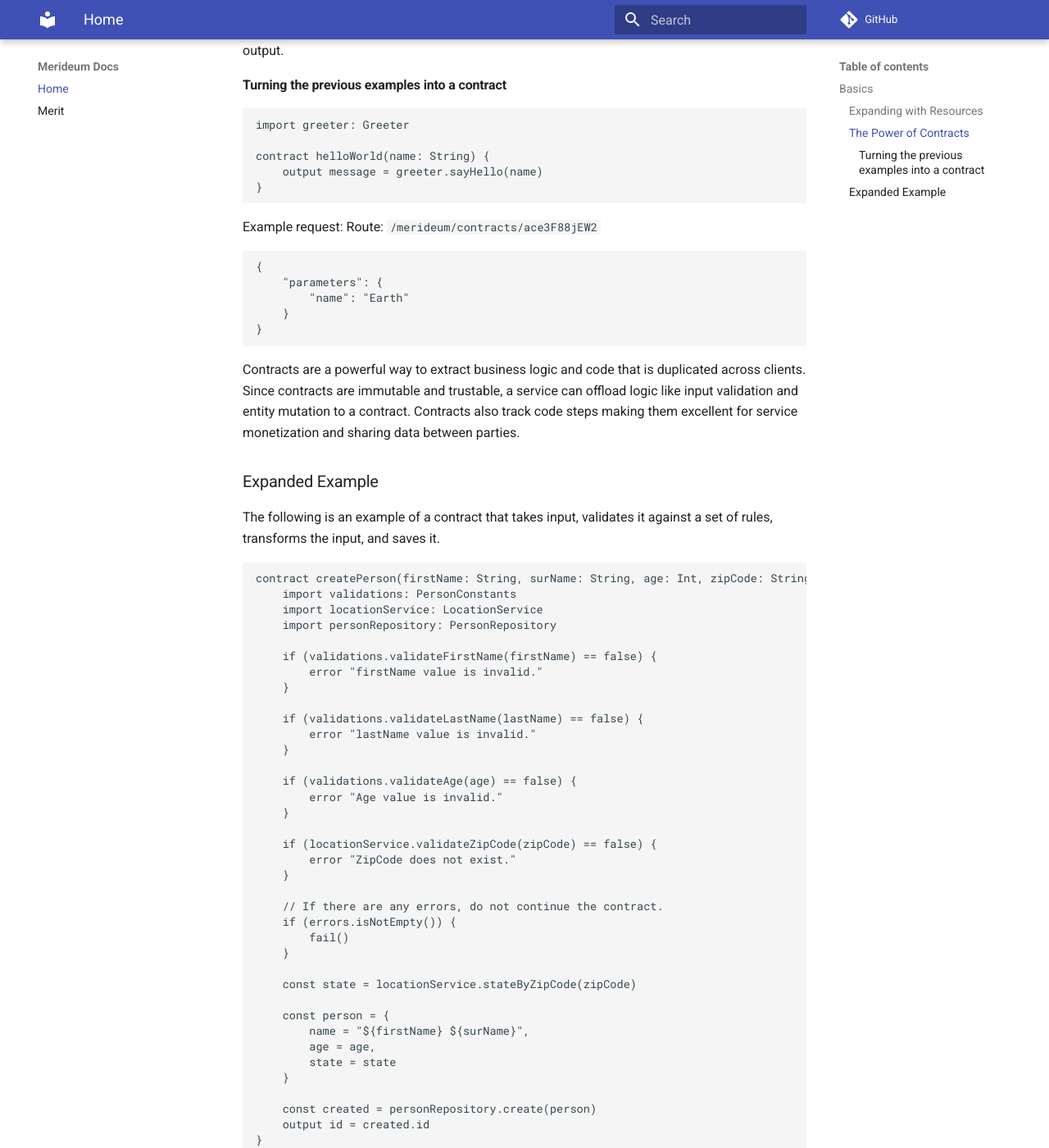
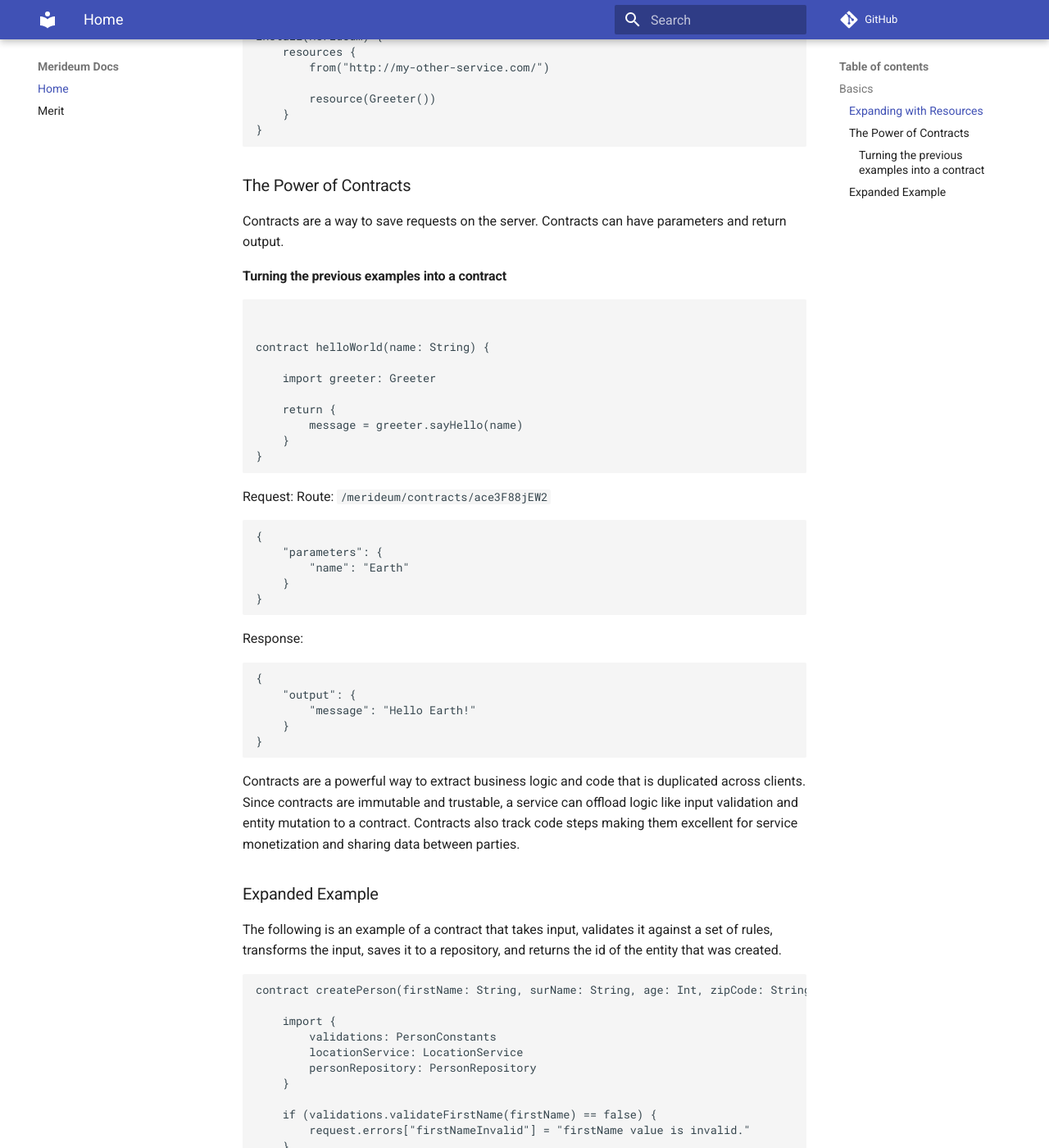
Before and after one commit to merideum/merideum-spec, an MkDocs documentation site: the page built from docs/index.md, in a window 1280 px wide and 1400 px high, scrolled down 1786 px. Shown: the whole window at 82% size. Built offline with MkDocs 1.6.1 and Material for MkDocs 9.7.7, drawn with Linux system fonts in a browser that asks for light colours; comment, search, counter and statistics services are not loaded; some of the changed text lies outside the part shown.

Commit message:
Update index.md

````diff
--- a/docs/index.md
+++ b/docs/index.md
@@ -1,7 +1,7 @@
 # Welcome to the Merideum Docs!
 
 ## Basics
-Merideum is an http request protocol and execution engine that aims to make web services more dynamic and code-like. A Merideum server is a repository for resources which can be used within a request. Merideum includes a programming language called Merit which is used to define a request to the server. The server executes the code and returns a result.
+Merideum is an http request protocol and execution engine that aims to make web services more dynamic and code-like.  Merideum includes a programming language called Merit which is used to define a request to the server. The server executes the code and returns a result.
 
 Merit code is written within the request body:
 
@@ -9,7 +9,9 @@ Merit code is written within the request body:
 request helloWorld {
     const name = "Earth"
 
-    output message = "Hello ${name}!"
+    const message = "Hello ${name}!"
+
+    return message
 }
 ```
 
@@ -18,13 +20,13 @@ When a `POST` is made to `/merideum` with that request body, the result is retur
 ```json
 {
     "output": {
-        "name": "Hello Earth!"
+        "message": "Hello Earth!"
     }
 }
 ```
 
 ### Expanding with Resources
-Resources can be `imported` on a request to call code external to the request. Resources are defined in the server's codebase and exposed on the request using the Merideum API.
+A Merideum server is a repository for resources which can be used within a request. Resources are defined in the server and exposed on the request using the Merideum API.
 
 The resource, defined in Kotlin:
 ```kotlin
@@ -49,12 +51,15 @@ install(Merideum) {
 Now the functions of `Greeter` can be used in the request:
 
 ```
-import greeter: Greeter
+request helloWorld {
 
-request helloWorld {
+    import greeter: Greeter
+
     const name = "Earth"
 
-    output message = greeter.sayHello(name)
+    return {
+        message = greeter.sayHello(name)
+    }
 }
 ```
 Response:
@@ -66,22 +71,38 @@ Response:
 }
 ```
 
-Since resources are abstract within the request, their implementation in the server is entirely flexible and language specific. A resource may be a package in Go, a collection of exported functions in JavaScript, or even calls to a GraphQL service. This also means that multiple Merideum servers can be unified under one service, which Merideum supports through Federation.
+Since resources are abstract within the request, their implementation in the server is entirely flexible and language specific. A resource may be a package in Go, a collection of exported functions in JavaScript, or even calls to a GraphQL service. Merideum services could be unified under one gateway, or depended upon individually during configuration.
+
+```kotlin
+// Using the Ktor plugin
+install(Merideum) {
+    resources {
+        from("http://my-other-service.com/")
+
+        resource(Greeter())
+    }
+}
+```
 
 ### The Power of Contracts
-Contracts are a way to save requests within the server itself. Contracts can have parameters and output.
+Contracts are a way to save requests on the server. Contracts can have parameters and return output.
 
 #### Turning the previous examples into a contract
 
 ```
-import greeter: Greeter
+
 
 contract helloWorld(name: String) {
-    output message = greeter.sayHello(name)
+
+    import greeter: Greeter
+
+    return {
+        message = greeter.sayHello(name)
+    }
 }
 ```
 
-Example request:
+Request:
 Route: `/merideum/contracts/ace3F88jEW2`
 ```json
 {
@@ -91,37 +112,49 @@ Route: `/merideum/contracts/ace3F88jEW2`
 }
 ```
 
+Response:
+```json
+{
+    "output": {
+        "message": "Hello Earth!"
+    }
+}
+```
+
 Contracts are a powerful way to extract business logic and code that is duplicated across clients. Since contracts are immutable and trustable, a service can offload logic like input validation and entity mutation to a contract. Contracts also track code steps making them excellent for service monetization and sharing data between parties.
 
 ### Expanded Example
 
-The following is an example of a contract that takes input, validates it against a set of rules, transforms the input, and saves it.
+The following is an example of a contract that takes input, validates it against a set of rules, transforms the input, saves it to a repository, and returns the id of the entity that was created.
 
 ```
 contract createPerson(firstName: String, surName: String, age: Int, zipCode: String) {
-    import validations: PersonConstants
-    import locationService: LocationService
-    import personRepository: PersonRepository
+
+    import {
+        validations: PersonConstants
+        locationService: LocationService
+        personRepository: PersonRepository
+    }
 
     if (validations.validateFirstName(firstName) == false) {
-        error "firstName value is invalid."
+        request.errors["firstNameInvalid"] = "firstName value is invalid."
     }
 
     if (validations.validateLastName(lastName) == false) {
-        error "lastName value is invalid."
+        request.errors["lastNameInvalid"] = "lastName value is invalid."
     }
 
     if (validations.validateAge(age) == false) {
-        error "Age value is invalid."
+        request.errors["ageInvalid"] = "Age value is invalid."
     }
 
     if (locationService.validateZipCode(zipCode) == false) {
-        error "ZipCode does not exist."
+        request.errors["zipCodeInvalid"] = "ZipCode does not exist."
     }
 
     // If there are any errors, do not continue the contract.
-    if (errors.isNotEmpty()) {
-        fail()
+    if (request.errors.isNotEmpty()) {
+        request.fail()
     }
 
     const state = locationService.stateByZipCode(zipCode)
@@ -133,6 +166,7 @@ contract createPerson(firstName: String, surName: String, age: Int, zipCode: Str
     }
 
     const created = personRepository.create(person)
-    output id = created.id
+
+    return created{ id }
 }
 ```
````
